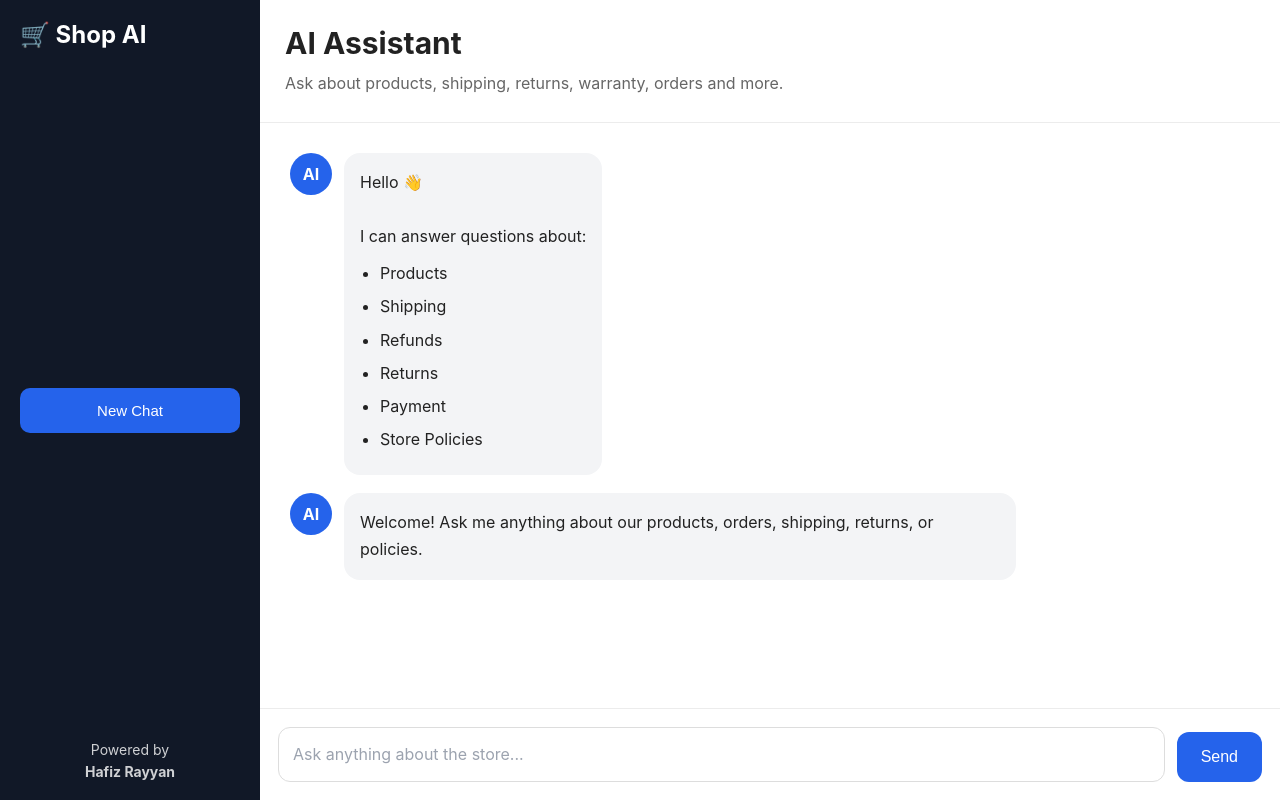
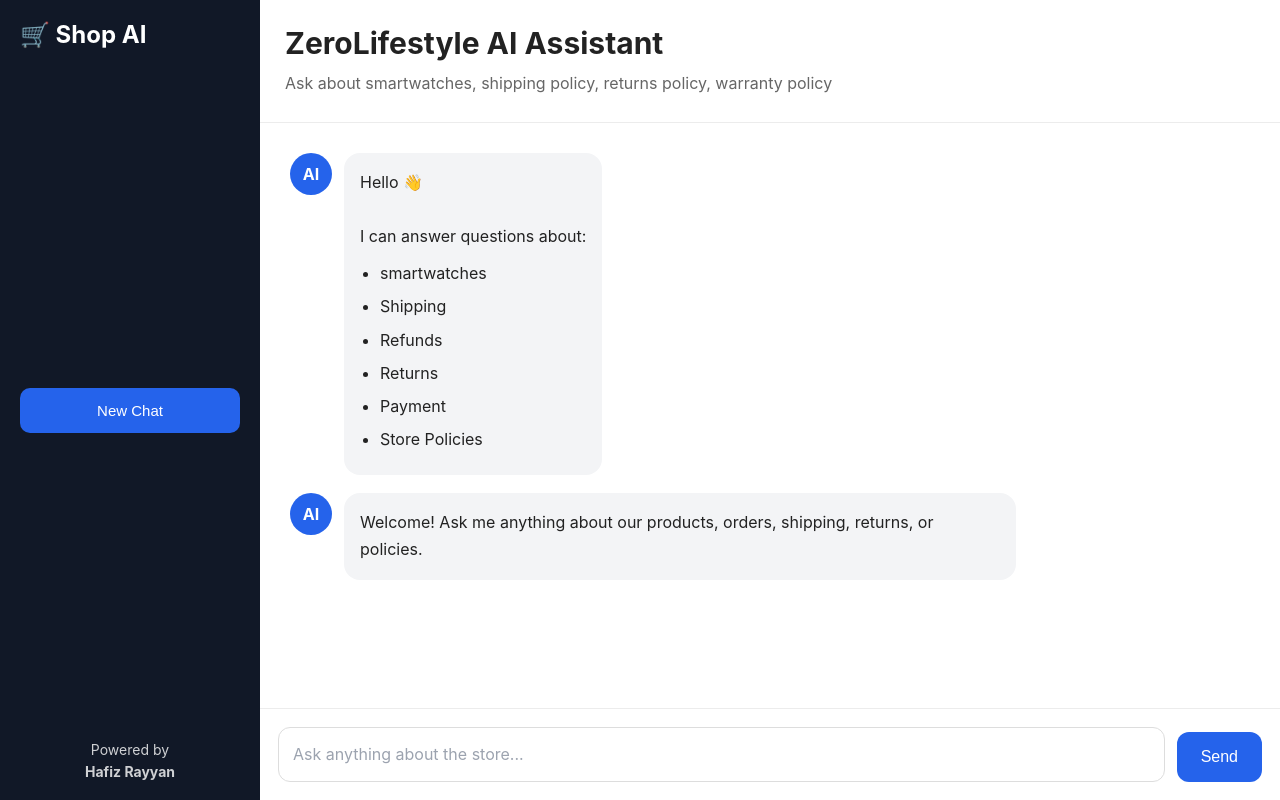
Before and after one commit to hafizrayyan/End-to-End-RAG-Chatbot, a plain HTML site: page frontend/index.html in a window 1280 px wide. Drawn offline with Linux system fonts and the light colour scheme; files that its build step writes are made by us from their sources; files whose address does not match are found by name.

Commit message:
Update index.html

```diff
--- a/frontend/index.html
+++ b/frontend/index.html
@@ -56,14 +56,13 @@
 
             <header class="chat-header">
 
-                <h1>AI Assistant</h1>
+                <h1>ZeroLifestyle AI Assistant</h1>
 
                 <p>
-                    Ask about products,
-                    shipping,
-                    returns,
-                    warranty,
-                    orders and more.
+                    Ask about smartwatches,
+                    shipping policy,
+                    returns policy,
+                    warranty policy
                 </p>
 
             </header>
@@ -93,7 +92,7 @@
 
                         <ul>
 
-                            <li>Products</li>
+                            <li>smartwatches</li>
 
                             <li>Shipping</li>
 
@@ -122,7 +121,7 @@
                 <span></span>
                 <span></span>
 
-                AI is typing...
+                AI ...
 
             </div>
 
```
